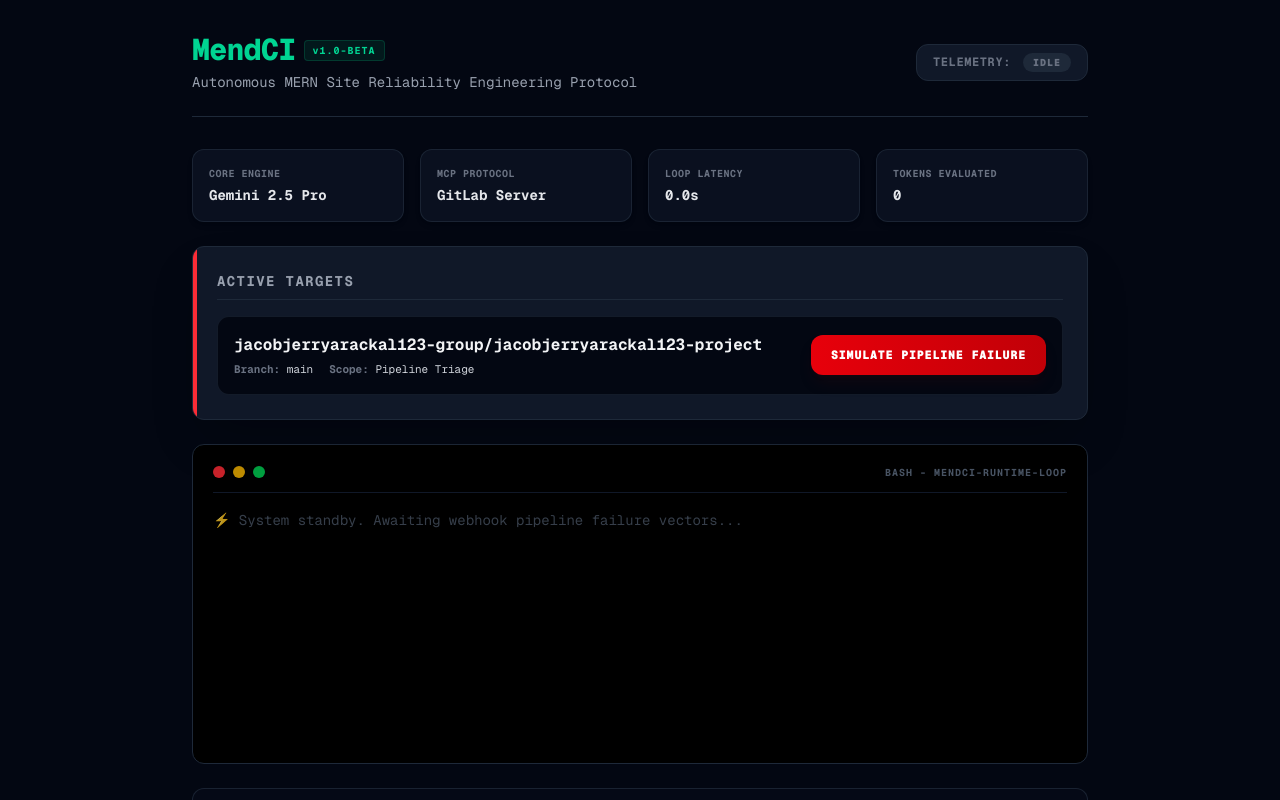
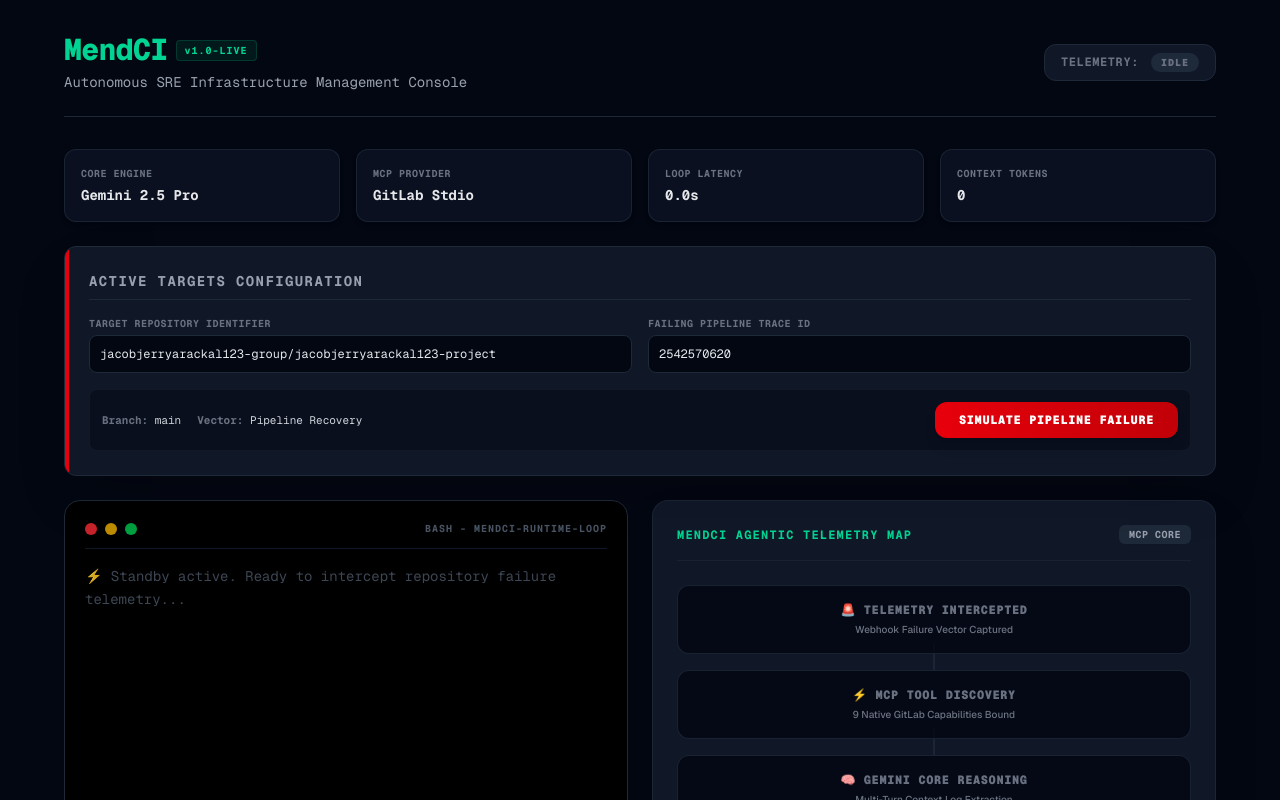
Before and after one commit to jacobjerryarackal/mend-ci, a Next.js app in the folder dashboard/: page / in a window 1280 px wide. Shown: the top 800 px of the page. Built offline with nearby package versions, Linux system fonts and the light colour scheme.

Commit message:
feat: enhance dashboard with dynamic input fields for pipeline and repository IDs

```diff
--- a/dashboard/app/page.tsx
+++ b/dashboard/app/page.tsx
@@ -6,14 +6,14 @@
   const [status, setStatus] = useState<'idle' | 'running' | 'success' | 'error'>('idle');
   const [agentResponse, setAgentResponse] = useState<string>('');
   const [showArch, setShowArch] = useState<boolean>(false);
+  const [activeNode, setActiveNode] = useState<number>(0);
   const [metrics, setMetrics] = useState({ latency: '0.0s', tokens: '0' });
 
-  const testPayload = {
-    pipelineId: "2542570620",
-    repositoryId: "jacobjerryarackal123-group/jacobjerryarackal123-project"
-  };
+  // THE FIX: Move payload targets into reactive state values linked to input forms
+  const [pipelineId, setPipelineId] = useState<string>('2542570620');
+  const [repositoryId, setRepositoryId] = useState<string>('jacobjerryarackal123-group/jacobjerryarackal123-project');
 
-  // Live stopwatch metrics simulation to keep the UI incredibly dynamic
+  // Telemetry Metric Timer
   useEffect(() => {
     let interval: NodeJS.Timeout;
     if (status === 'running') {
@@ -22,7 +22,7 @@
         const elapsed = ((Date.now() - startTime) / 1000).toFixed(1);
         setMetrics({
           latency: `${elapsed}s`,
-          tokens: Math.floor(Number(elapsed) * 142).toString() // Mimics active streaming tokens
+          tokens: Math.floor(Number(elapsed) * 148).toString()
         });
       }, 100);
     }
@@ -31,6 +31,7 @@
 
   const triggerAgent = async () => {
     setStatus('running');
+    setActiveNode(1);
     setAgentResponse('[MendCI] Initializing agent telemetry pipeline...');
 
     const logs = [
@@ -46,29 +47,32 @@
       "\n[MendCI] Executing tool: create_merge_request autonomously via active MCP tunnel..."
     ];
 
-    // Progressively stream mock steps to eliminate any perceived processing lag
     logs.forEach((line, index) => {
       setTimeout(() => {
         setStatus(current => {
           if (current === 'running') {
             setAgentResponse(prev => prev + line);
+            if (index === 2) setActiveNode(2);
+            if (index === 5) setActiveNode(3);
+            if (index === 8) setActiveNode(4);
           }
           return current;
         });
-      }, (index + 1) * 4000);
+      }, (index + 1) * 3500);
     });
 
     try {
       const response = await fetch('/api/agent', {
         method: 'POST',
         headers: { 'Content-Type': 'application/json' },
-        body: JSON.stringify(testPayload),
+        body: JSON.stringify({ pipelineId, repositoryId }), // Sends dynamic values from UI inputs
       });
 
       const data = await response.json();
 
       if (data.success) {
         setStatus('success');
+        setActiveNode(5);
         setAgentResponse(`[MendCI] Remediated successfully!\n\nAutonomous patch deployed to GitLab repository.\nStatus: 200 OK\nMerge Request initialized successfully.`);
       } else {
         setStatus('error');
@@ -80,18 +84,75 @@
     }
   };
 
+  const PipelineGraph = () => {
+    const steps = [
+      { id: 1, label: '🚨 TELEMETRY INTERCEPTED', desc: 'Webhook Failure Vector Captured' },
+      { id: 2, label: '⚡ MCP TOOL DISCOVERY', desc: '9 Native GitLab Capabilities Bound' },
+      { id: 3, label: '🧠 GEMINI CORE REASONING', desc: 'Multi-Turn Context Log Extraction' },
+      { id: 4, label: '🛠️ AUTONOMOUS CODE REMEDIATION', desc: 'Branching & Asset Commit Optimization' },
+      { id: 5, label: '📦 MR DEPLOYMENT COMPLETE', desc: 'Pull Request Transferred' },
+    ];
+
+    return (
+      <div className="bg-gray-900 border border-gray-800/80 rounded-2xl p-6 shadow-2xl min-h-[520px] flex flex-col justify-between transition-all duration-300 hover:border-gray-700/50">
+        <div>
+          <div className="flex justify-between items-center mb-6 border-b border-gray-800/60 pb-4">
+            <h3 className="text-xs font-bold uppercase tracking-widest text-emerald-400">
+              MendCI Agentic Telemetry Map
+            </h3>
+            <span className="text-[10px] bg-gray-800 text-gray-400 font-bold px-2.5 py-0.5 rounded-md tracking-wider">MCP CORE</span>
+          </div>
+
+          <div className="flex flex-col items-center relative space-y-4">
+            {steps.map((step, idx) => {
+              const isCompleted = status === 'success' || (status !== 'idle' && activeNode > step.id);
+              const isActive = status === 'running' && activeNode === step.id;
+              const isFailed = status === 'error' && activeNode === step.id;
+
+              return (
+                <div key={step.id} className="flex flex-col items-center w-full relative group">
+                  {idx !== steps.length - 1 && (
+                    <div className={`absolute h-7 w-0.5 top-[58px] left-1/2 transform -translate-x-1/2 z-0 transition-colors duration-500 ${
+                      isCompleted ? 'bg-emerald-500' : isFailed ? 'bg-red-900' : isActive ? 'bg-yellow-500 animate-pulse' : 'bg-gray-800/80'
+                    }`} />
+                  )}
+
+                  <div className={`w-full p-3.5 sm:p-4 rounded-xl border font-mono transition-all duration-500 z-10 text-center ${
+                    isCompleted ? 'bg-emerald-950/30 border-emerald-500/40 text-emerald-400 shadow-md shadow-emerald-950/10' :
+                    isActive ? 'bg-yellow-950/20 border-yellow-500/50 text-yellow-400 shadow-xl scale-[1.01]' :
+                    isFailed ? 'bg-red-950/40 border-red-500/60 text-red-400 shadow-2xl animate-pulse' :
+                    'bg-gray-950/80 border-gray-800/80 text-gray-500'
+                  }`}>
+                    <p className="text-xs font-black tracking-wider flex justify-center items-center gap-2">
+                      {isFailed && <span>⚠️</span>}
+                      {step.label}
+                      {isFailed && <span className="text-[9px] bg-red-500/20 px-1.5 py-0.5 rounded font-black tracking-widest">FAIL</span>}
+                    </p>
+                    <p className="text-[10px] text-gray-400/70 mt-1 font-sans font-medium group-hover:text-gray-300 transition-colors">
+                      {step.desc}
+                    </p>
+                  </div>
+                </div>
+              );
+            })}
+          </div>
+        </div>
+      </div>
+    );
+  };
+
   return (
     <main className="min-h-screen bg-gray-950 text-gray-100 p-4 sm:p-8 flex flex-col items-center font-mono selection:bg-emerald-500/30 selection:text-emerald-300">
-      <div className="w-full max-w-4xl">
+      <div className="w-full max-w-6xl transition-all duration-300">
 
-        {/* Header Block */}
+        {/* Header Component */}
         <header className="mb-8 border-b border-gray-800 pb-6 flex flex-col sm:flex-row justify-between items-start sm:items-center gap-4">
           <div>
             <div className="flex items-center gap-2">
               <h1 className="text-3xl font-extrabold text-emerald-400 tracking-tight">MendCI</h1>
-              <span className="text-[10px] bg-emerald-500/10 text-emerald-400 border border-emerald-500/20 px-2 py-0.5 rounded font-bold tracking-widest">v1.0-BETA</span>
+              <span className="text-[10px] bg-emerald-500/10 text-emerald-400 border border-emerald-500/20 px-2 py-0.5 rounded font-bold tracking-widest">v1.0-LIVE</span>
             </div>
-            <p className="text-gray-400 text-xs sm:text-sm mt-1">Autonomous MERN Site Reliability Engineering Protocol</p>
+            <p className="text-gray-400 text-xs sm:text-sm mt-1">Autonomous SRE Infrastructure Management Console</p>
           </div>
 
           <div className="flex items-center gap-3 bg-gray-900 border border-gray-800 px-4 py-2 rounded-xl">
@@ -107,56 +168,79 @@
           </div>
         </header>
 
-        {/* Real-time System Metrics Dashboard Grid */}
+        {/* System Dashboard Metrics Grid */}
         <section className="grid grid-cols-2 md:grid-cols-4 gap-4 mb-6">
-          <div className="bg-gray-900/60 border border-gray-800/80 p-4 rounded-xl shadow-md transition-all hover:border-gray-700">
+          <div className="bg-gray-900/60 border border-gray-800/80 p-4 rounded-xl shadow-md">
             <p className="text-[10px] text-gray-500 font-bold uppercase tracking-wider">Core Engine</p>
             <p className="text-sm font-bold text-gray-200 mt-1">Gemini 2.5 Pro</p>
           </div>
-          <div className="bg-gray-900/60 border border-gray-800/80 p-4 rounded-xl shadow-md transition-all hover:border-gray-700">
-            <p className="text-[10px] text-gray-500 font-bold uppercase tracking-wider">MCP Protocol</p>
-            <p className="text-sm font-bold text-gray-200 mt-1">GitLab Server</p>
+          <div className="bg-gray-900/60 border border-gray-800/80 p-4 rounded-xl shadow-md">
+            <p className="text-[10px] text-gray-500 font-bold uppercase tracking-wider">MCP Provider</p>
+            <p className="text-sm font-bold text-gray-200 mt-1">GitLab Stdio</p>
           </div>
-          <div className="bg-gray-900/60 border border-gray-800/80 p-4 rounded-xl shadow-md transition-all hover:border-gray-700">
+          <div className="bg-gray-900/60 border border-gray-800/80 p-4 rounded-xl shadow-md">
             <p className="text-[10px] text-gray-500 font-bold uppercase tracking-wider">Loop Latency</p>
-            <p className={`text-sm font-bold mt-1 transition-colors ${status === 'running' ? 'text-yellow-400' : 'text-gray-200'}`}>
+            <p className={`text-sm font-bold mt-1 ${status === 'running' ? 'text-yellow-400' : 'text-gray-200'}`}>
               {status === 'idle' ? '0.0s' : metrics.latency}
             </p>
           </div>
-          <div className="bg-gray-900/60 border border-gray-800/80 p-4 rounded-xl shadow-md transition-all hover:border-gray-700">
-            <p className="text-[10px] text-gray-500 font-bold uppercase tracking-wider">Tokens Evaluated</p>
-            <p className={`text-sm font-bold mt-1 transition-colors ${status === 'running' ? 'text-yellow-400' : 'text-gray-200'}`}>
+          <div className="bg-gray-900/60 border border-gray-800/80 p-4 rounded-xl shadow-md">
+            <p className="text-[10px] text-gray-500 font-bold uppercase tracking-wider">Context Tokens</p>
+            <p className={`text-sm font-bold mt-1 ${status === 'running' ? 'text-yellow-400' : 'text-gray-200'}`}>
               {status === 'idle' ? '0' : metrics.tokens}
             </p>
           </div>
         </section>
 
-        {/* Target Repository Control Panel */}
-        <div className="bg-gray-900 border border-gray-800 rounded-xl p-6 mb-6 shadow-2xl relative overflow-hidden group">
-          <div className="absolute top-0 left-0 w-1 h-full bg-red-500 group-hover:bg-red-400 transition-colors"></div>
-          <h2 className="text-sm font-bold uppercase tracking-widest text-gray-400 mb-4 border-b border-gray-800 pb-2">Active Targets</h2>
-          <div className="flex flex-col md:flex-row justify-between items-start md:items-center gap-4 bg-gray-950 p-4 rounded-xl border border-gray-800/60">
+        {/* UPGRADED: Target Controls with Fully Interactive Form Fields */}
+        <div className="bg-gray-900 border border-gray-800 rounded-xl p-6 mb-6 shadow-2xl relative overflow-hidden">
+          <div className="absolute top-0 left-0 w-1 h-full bg-red-600"></div>
+          <h2 className="text-sm font-bold uppercase tracking-widest text-gray-400 mb-4 border-b border-gray-800 pb-2">Active Targets Configuration</h2>
+
+          <div className="grid grid-cols-1 md:grid-cols-2 gap-4 mb-4">
             <div>
-              <p className="font-bold text-gray-100 text-sm md:text-base break-all">{testPayload.repositoryId}</p>
-              <div className="flex gap-4 mt-1">
+              <label className="block text-[10px] font-bold text-gray-500 uppercase tracking-wider mb-1">Target Repository Identifier</label>
+              <input
+                type="text"
+                value={repositoryId}
+                onChange={(e) => setRepositoryId(e.target.value)}
+                disabled={status === 'running'}
+                className="w-full bg-gray-950 border border-gray-800 rounded-lg p-2.5 text-xs font-mono text-gray-200 focus:outline-none focus:border-emerald-500/50 disabled:opacity-50"
+              />
+            </div>
+            <div>
+              <label className="block text-[10px] font-bold text-gray-500 uppercase tracking-wider mb-1">Failing Pipeline Trace ID</label>
+              <input
+                type="text"
+                value={pipelineId}
+                onChange={(e) => setPipelineId(e.target.value)}
+                disabled={status === 'running'}
+                className="w-full bg-gray-950 border border-gray-800 rounded-lg p-2.5 text-xs font-mono text-gray-200 focus:outline-none focus:border-emerald-500/50 disabled:opacity-50"
+              />
+            </div>
+          </div>
+
+          <div className="flex justify-between items-center bg-gray-950/50 p-3 rounded-lg border border-gray-800/40">
+            <div className="flex gap-4">
               <p className="text-[11px] text-gray-500 font-bold">Branch: <span className="text-gray-300 font-normal">main</span></p>
-                <p className="text-[11px] text-gray-500 font-bold">Scope: <span className="text-gray-300 font-normal">Pipeline Triage</span></p>
-              </div>
+              <p className="text-[11px] text-gray-500 font-bold">Vector: <span className="text-gray-300 font-normal">Pipeline Recovery</span></p>
             </div>
             <button
               onClick={triggerAgent}
               disabled={status === 'running'}
-              className="w-full md:w-auto bg-gradient-to-r from-red-600 to-red-700 hover:from-red-500 hover:to-red-600 text-white text-xs px-5 py-3 rounded-xl font-black uppercase tracking-wider transition-all transform active:scale-98 disabled:opacity-40 disabled:pointer-events-none shadow-lg shadow-red-950/20"
+              className="bg-gradient-to-r from-red-600 to-red-700 hover:from-red-500 hover:to-red-600 text-white text-xs px-6 py-2.5 rounded-xl font-black uppercase tracking-wider transition-all disabled:opacity-40 shadow-lg"
             >
               Simulate Pipeline Failure
             </button>
           </div>
         </div>
 
-        {/* Live IDE Terminal Feed */}
-        <div className="bg-black rounded-xl p-5 border border-gray-800 shadow-inner min-h-[320px] flex flex-col justify-between">
+        {/* Dual Engine Interface Display Grid */}
+        <div className="grid grid-cols-1 md:grid-cols-2 gap-6 items-stretch">
+
+          {/* Live IDE Terminal Feed Container */}
+          <div className="bg-black rounded-2xl p-5 border border-gray-800 shadow-inner min-h-[520px] flex flex-col justify-between transition-all duration-300 hover:border-gray-700/50">
             <div>
-            {/* Terminal Tab Bar */}
               <div className="flex justify-between items-center mb-4 border-b border-gray-900 pb-3">
                 <div className="flex gap-2">
                   <div className="w-3 h-3 rounded-full bg-red-500/80"></div>
@@ -166,10 +250,9 @@
                 <span className="text-[10px] text-gray-600 font-bold uppercase tracking-widest">bash - mendci-runtime-loop</span>
               </div>
 
-            {/* Output Stream */}
-            <div className="text-xs sm:text-sm text-gray-300 whitespace-pre-wrap leading-relaxed max-h-[380px] overflow-y-auto font-mono">
+              <div className="text-xs sm:text-sm text-gray-300 whitespace-pre-wrap leading-relaxed max-h-[300px] overflow-y-auto font-mono custom-scrollbar">
                 {status === 'idle' && (
-                <span className="text-gray-600 animate-pulse">⚡ System standby. Awaiting webhook pipeline failure vectors...</span>
+                  <span className="text-gray-600 animate-pulse">⚡ Standby active. Ready to intercept repository failure telemetry...</span>
                 )}
                 {status === 'running' && (
                   <span className="text-yellow-400 tracking-wide">{agentResponse}</span>
@@ -180,19 +263,19 @@
               </div>
             </div>
 
-          {/* Actionable Human-In-The-Loop Panel */}
+            {/* Actionable Human-In-The-Loop Interactive Trigger Panel */}
             {status === 'success' && (
-            <div className="mt-6 border-t border-gray-900 pt-5 animate-fadeIn">
-              <div className="bg-emerald-950/20 border border-emerald-500/20 p-4 rounded-xl flex flex-col sm:flex-row justify-between items-start sm:items-center gap-4">
+              <div className="mt-6 border-t border-gray-900 pt-4 animate-fadeIn">
+                <div className="bg-emerald-950/20 border border-emerald-500/20 p-4 rounded-xl flex flex-col justify-between gap-4">
                   <div>
                     <p className="text-emerald-400 font-bold text-sm">Remediation Complete</p>
                     <p className="text-[11px] text-gray-500 mt-0.5">Automated SRE patch has been verified and deployed safely.</p>
                   </div>
                   <a
-                  href={`https://gitlab.com/${testPayload.repositoryId}/-/merge_requests`}
+                    href={`https://gitlab.com/${repositoryId}/-/merge_requests?state=opened&scope=all&sort=created_desc`}
                     target="_blank"
                     rel="noopener noreferrer"
-                  className="w-full sm:w-auto text-center inline-block bg-emerald-500 hover:bg-emerald-400 text-gray-950 text-xs px-5 py-3 rounded-lg font-black uppercase tracking-wider transition-all shadow-md shadow-emerald-500/10"
+                    className="w-full text-center inline-block bg-emerald-500 hover:bg-emerald-400 text-gray-950 text-xs px-5 py-3 rounded-lg font-black uppercase tracking-wider transition-all shadow-md shadow-emerald-500/10"
                   >
                     Review & Merge Request ↗
                   </a>
@@ -201,36 +284,37 @@
             )}
           </div>
 
-        {/* Processing State Animated Context Banner */}
+          {/* Render the Enhanced Execution Node Graph Panel */}
+          <PipelineGraph />
+        </div>
+
+        {/* Ambient Running State Status Loader Strip */}
         {status === 'running' && (
-          <div className="mt-4 p-4 rounded-xl border border-yellow-500/20 bg-yellow-500/5 flex items-center gap-4 animate-pulse">
+          <div className="mt-6 p-4 rounded-xl border border-yellow-500/20 bg-yellow-500/5 flex items-center gap-4 animate-pulse">
             <div className="w-4 h-4 border-2 border-yellow-400 border-t-transparent rounded-full animate-spin shrink-0"></div>
-            <div className="text-[11px] sm:text-xs font-mono text-yellow-400/90 leading-normal">
-              MendCI SRE Agent is processing multi-turn tool execution logic contexts. Reading failing container traces, checking configurations, and preparing commit arrays...
+            <div className="text-[11px] font-mono text-yellow-400/90 leading-normal">
+              MendCI SRE Agent is navigating tool processing loops. Extracting error telemetry arrays, computing file differences, and formatting remote merge parameters...
             </div>
           </div>
         )}
 
-        {/* Collapsible Architecture Panel */}
-        <div className="mt-6 border border-gray-800/80 bg-gray-900/20 rounded-xl overflow-hidden transition-all duration-300">
+        {/* Dropdown System Specification Sheet */}
+        <div className="mt-6 border border-gray-800/80 bg-gray-900/20 rounded-xl overflow-hidden">
           <button
             onClick={() => setShowArch(!showArch)}
             className="w-full text-left p-4 font-bold text-[11px] tracking-widest text-gray-500 hover:text-gray-300 hover:bg-gray-900/50 flex justify-between items-center transition-all"
           >
-            <span>⚙️ SYSTEM SPECIFICATION ARCHITECTURE</span>
+            <span>⚙️ SYSTEM CONFIGURATION PROTOCOL</span>
             <span className="text-xs">{showArch ? '▲' : '▼'}</span>
           </button>
 
           {showArch && (
-            <div className="p-5 bg-gray-950/80 border-t border-gray-800/60 text-[11px] sm:text-xs text-gray-400 space-y-3.5 leading-relaxed">
+            <div className="p-5 bg-gray-950/80 border-t border-gray-800/60 text-[11px] text-gray-400 space-y-3.5 leading-relaxed">
               <p>
-                <strong className="text-gray-200">Orchestration Framework:</strong> Initialized via <code className="text-emerald-400 bg-gray-900 px-1 py-0.5 rounded">@google/genai</code> running specialized multi-agent loops with zero token leak configurations.
+                <strong className="text-gray-200">Orchestration Structure:</strong> Executed using the official <code className="text-emerald-400 bg-gray-900 px-1 py-0.5 rounded">@google/genai</code> module framework configured directly for low-latency JSON payload state evaluation.
               </p>
               <p>
-                <strong className="text-gray-200">Protocol Interface:</strong> Operates dynamically over an open stdio architecture channel connecting raw JSON-RPC contexts cleanly into <code className="text-emerald-400 bg-gray-900 px-1 py-0.5 rounded">@modelcontextprotocol/server-gitlab</code>.
-              </p>
-              <p>
-                <strong className="text-gray-200">Schema Isolation:</strong> Implements a localized schema-stripping transformer to translate traditional lower-case inputs into explicit validation-compliant uppercase types at call-time.
+                <strong className="text-gray-200">Network Transport:</strong> Standard I/O asynchronous channel pipes wrapping JSON-RPC requests across the local <code className="text-emerald-400 bg-gray-900 px-1 py-0.5 rounded">@modelcontextprotocol/server-gitlab</code> server wrapper.
               </p>
             </div>
           )}
```
Lines whose indentation alone changed are shown as unchanged.
